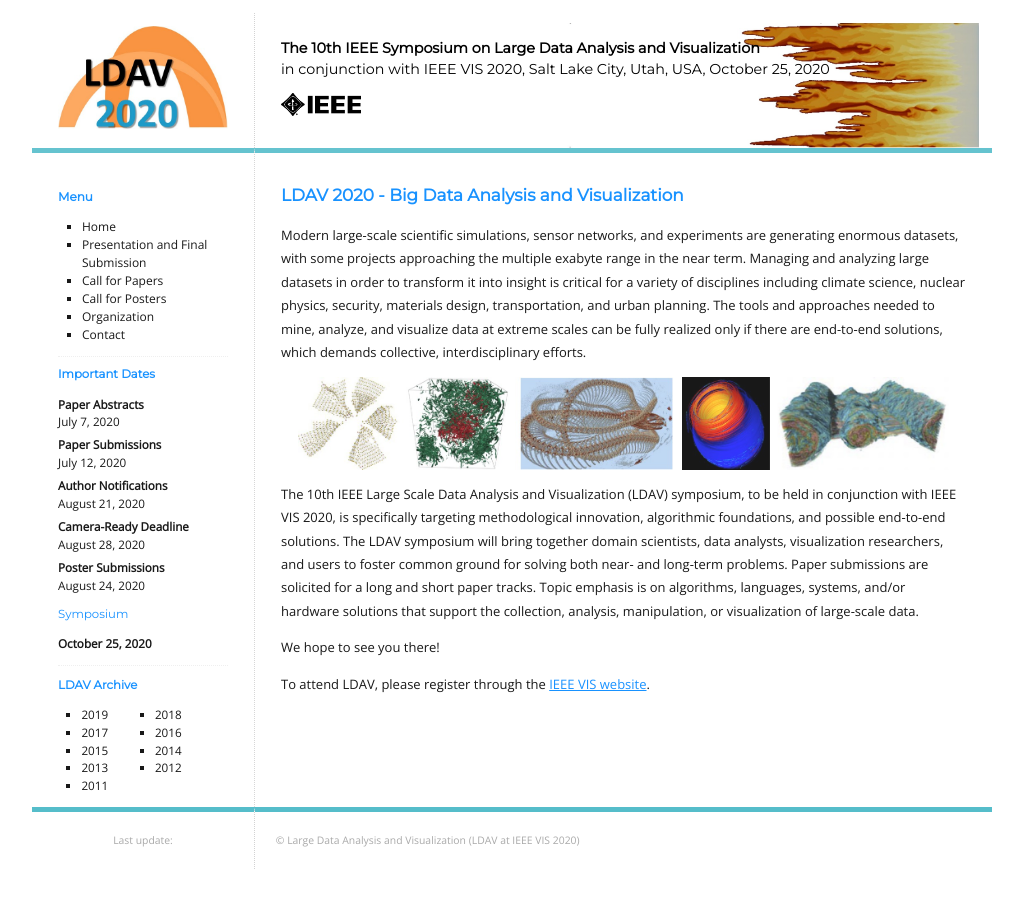
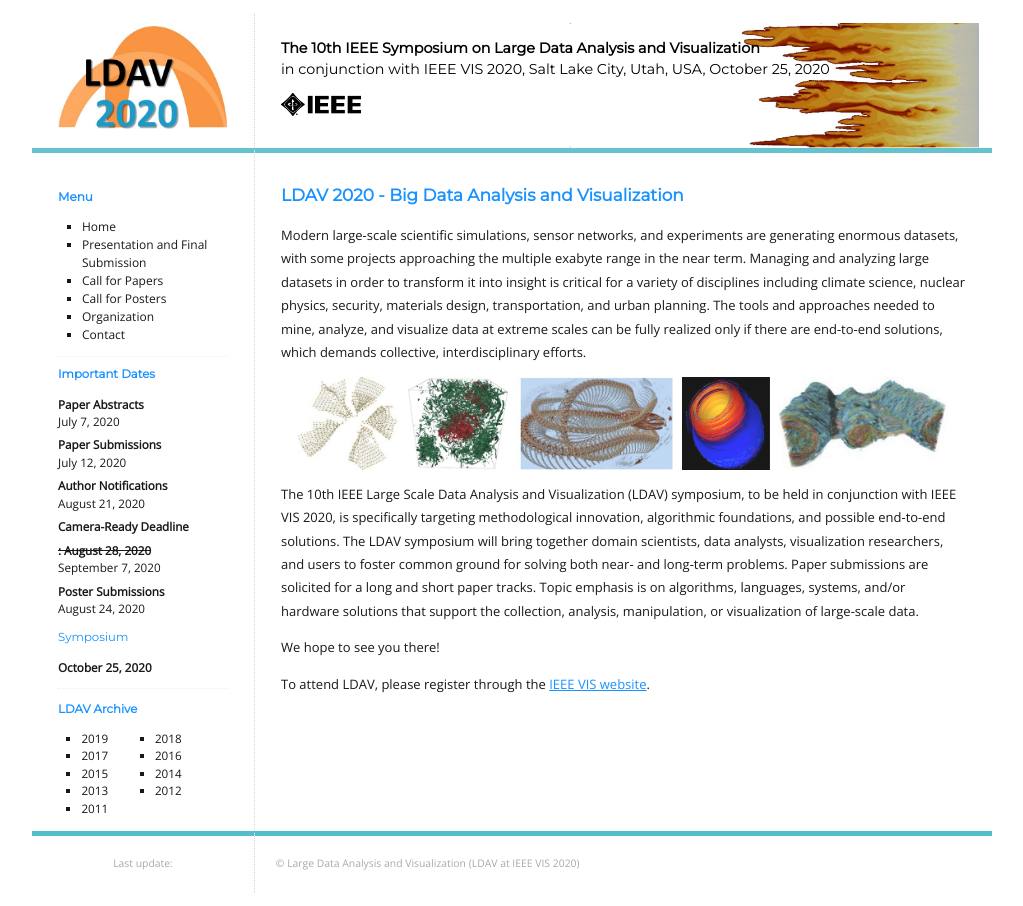
Before and after one commit to LDAV-Symposium/2020, a Jekyll site: the page built from _pages/index.md, in a window 1280 px wide. Shown: the whole page, without its empty margins (128-1151 px from the left). Built offline with Jekyll 4.4.1, drawn with Linux system fonts in a browser that asks for light colours.

Commit message:
Update dates.md

```diff
--- a/_includes/dates.md
+++ b/_includes/dates.md
@@ -12,7 +12,8 @@ Author Notifications
 : August 21, 2020
 
 Camera-Ready Deadline
-: August 28, 2020
+~~: August 28, 2020~~
+: September 7, 2020
 
 Poster Submissions
 : August 24, 2020
```
